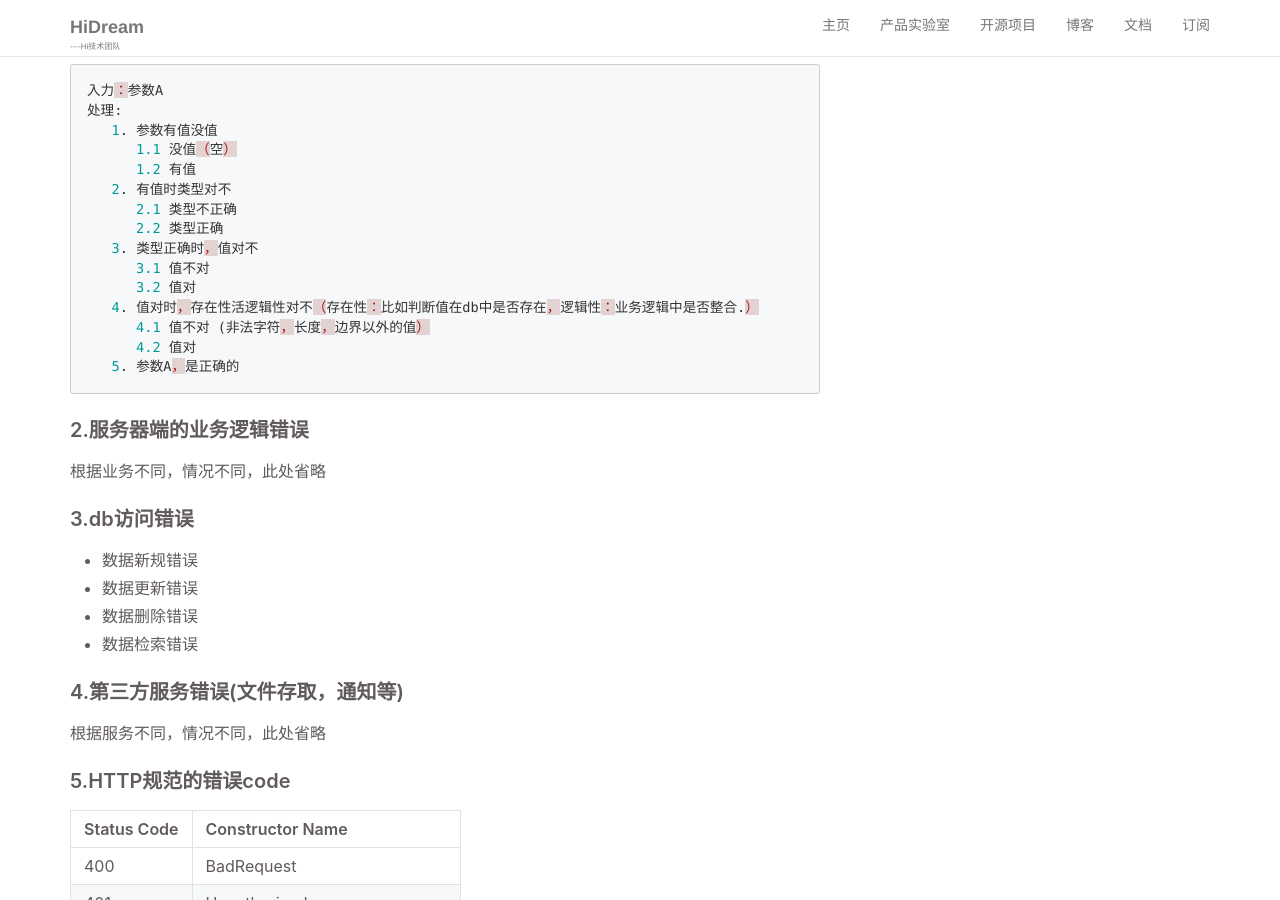
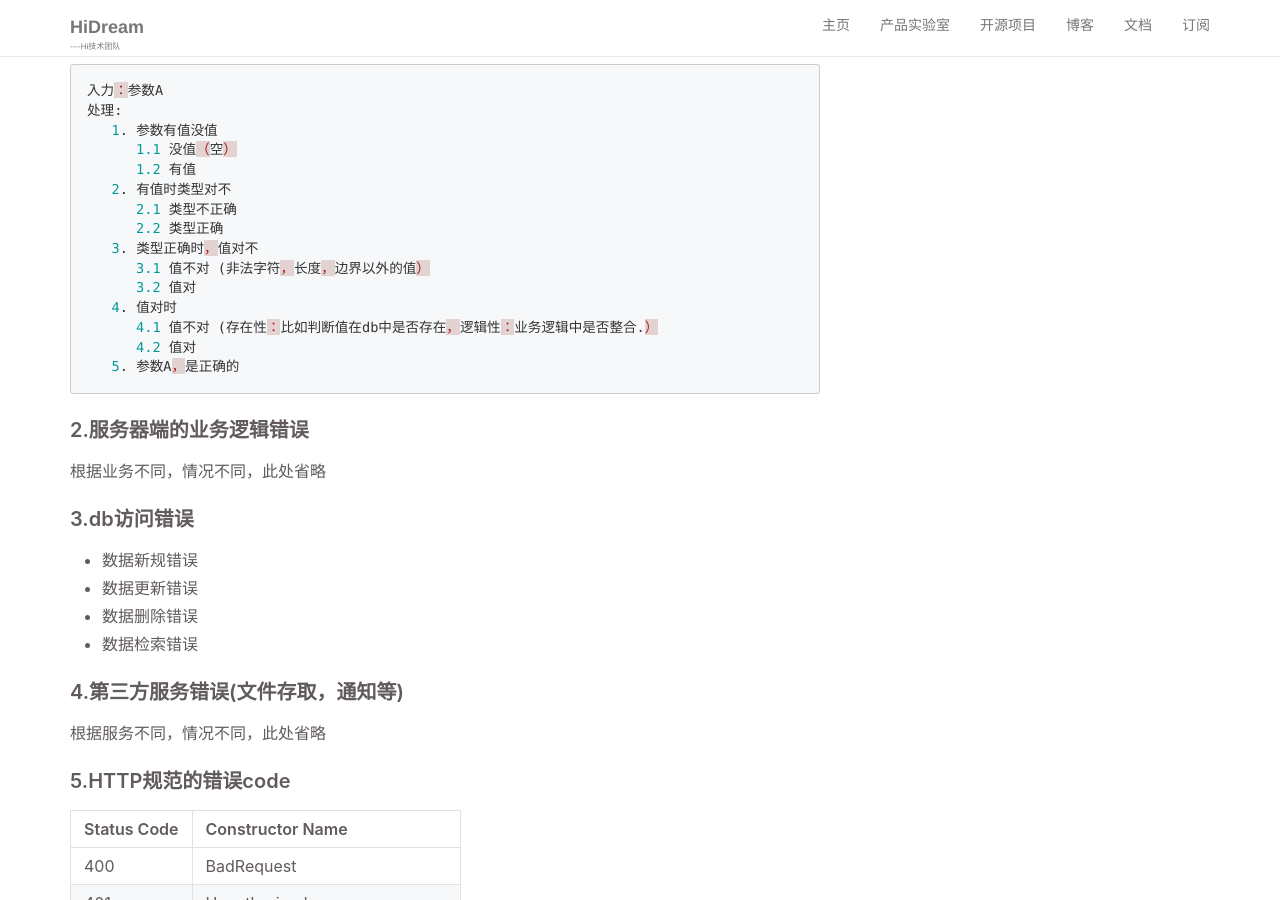
Before and after one commit to DreamHi/DreamHi.github.io, a Jekyll site: the page built from _posts/backend/2017-03-03-RESTAPI架构中Error体系设计.md, in a window 1280 px wide and 900 px high, scrolled down 545 px. Built offline with Jekyll 4.4.1, drawn with Linux system fonts in a browser that asks for light colours; comment, search, counter and statistics services are not loaded.

Commit message:
Update 2017-03-03-RESTAPI架构中Error体系设计.md

````diff
--- a/_posts/backend/2017-03-03-RESTAPI架构中Error体系设计.md
+++ b/_posts/backend/2017-03-03-RESTAPI架构中Error体系设计.md
@@ -28,10 +28,10 @@ RestAPI结构设计中的错误分类，常用的有以下几种。
       2.1 类型不正确
       2.2 类型正确
    3. 类型正确时，值对不
-      3.1 值不对
+      3.1 值不对 (非法字符，长度，边界以外的值）
       3.2 值对
-   4. 值对时，存在性活逻辑性对不（存在性：比如判断值在db中是否存在，逻辑性：业务逻辑中是否整合.）
-      4.1 值不对 (非法字符，长度，边界以外的值）
+   4. 值对时
+      4.1 值不对 (存在性：比如判断值在db中是否存在，逻辑性：业务逻辑中是否整合.）
       4.2 值对
    5. 参数A，是正确的
 ```
````
